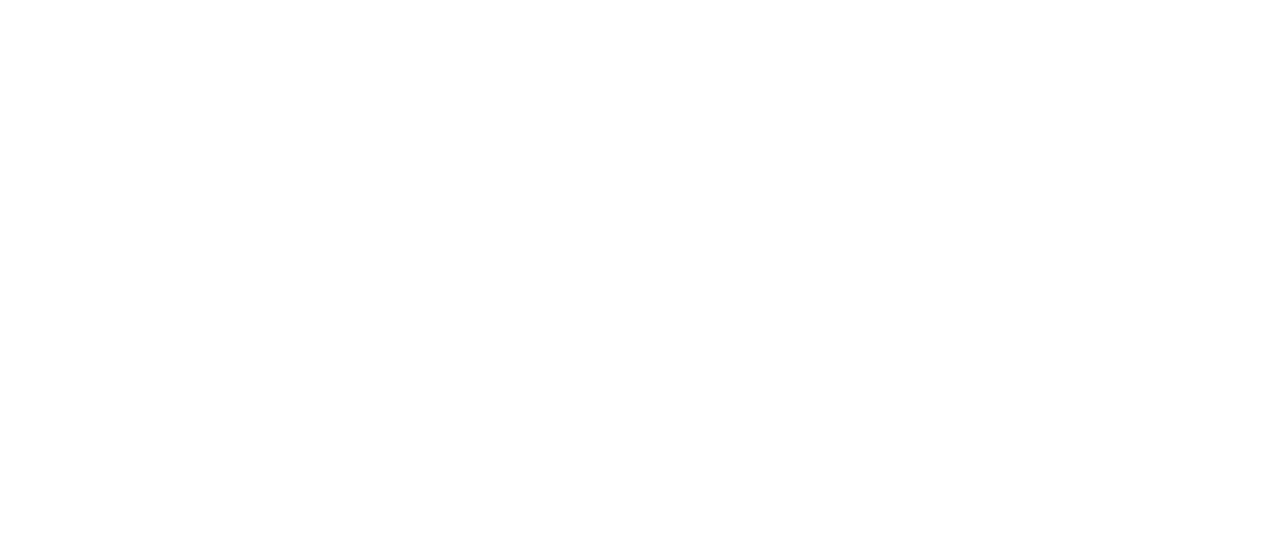
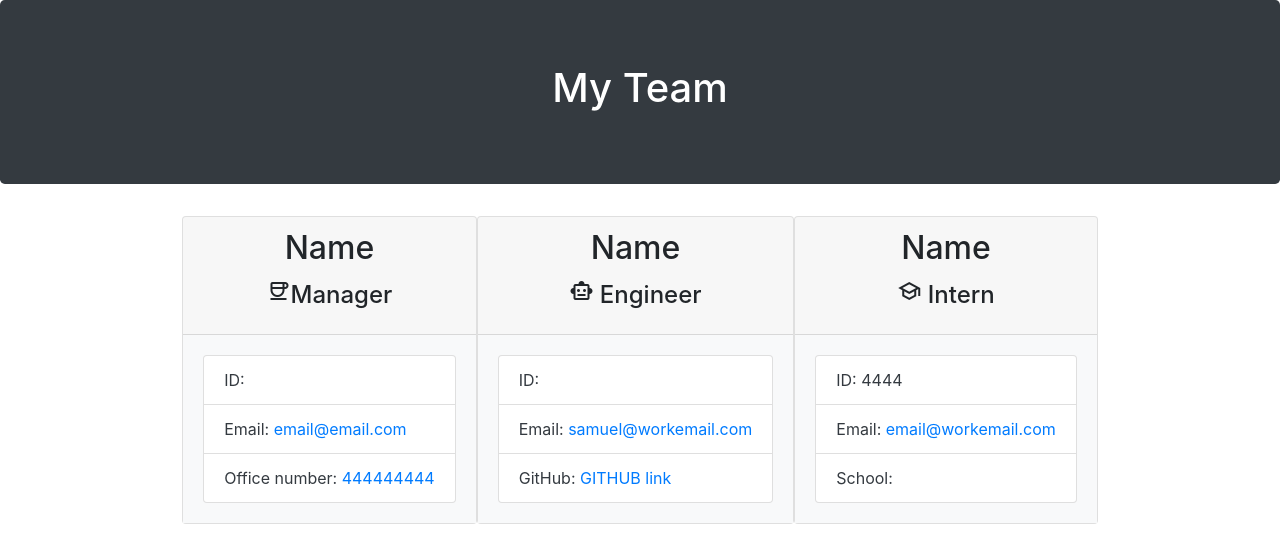
Before and after one commit to leothoma88/LeosTeamProfileGenerator, a website: page dist/index.html in a window 1280 px wide. Drawn offline with nearby package versions, Linux system fonts and the light colour scheme.

Commit message:
html coming along well

```diff
--- a/dist/index.html
+++ b/dist/index.html
@@ -5,13 +5,84 @@
     <meta http-equiv="X-UA-Compatible" content="IE=edge">
     <meta name="viewport" content="width=device-width, initial-scale=1.0">
     <link rel="stylesheet" href="https://stackpath.bootstrapcdn.com/bootstrap/4.3.1/css/bootstrap.min.css" integrity="sha384-ggOyR0iXCbMQv3Xipma34MD+dH/1fQ784/j6cY/iJTQUOhcWr7x9JvoRxT2MZw1T" crossorigin="anonymous">
+    <link rel="stylesheet" href="https://fonts.googleapis.com/css2?family=Material+Symbols+Outlined:opsz,wght,FILL,GRAD@48,400,0,0" />
+    <link rel="stylesheet" href="https://fonts.googleapis.com/css2?family=Material+Symbols+Outlined:opsz,wght,FILL,GRAD@48,400,0,0" />
+    <link rel="stylesheet" href="https://fonts.googleapis.com/css2?family=Material+Symbols+Outlined:opsz,wght,FILL,GRAD@48,400,0,0" />
+
+
     <title>My Team Profile</title>
 
 </head>
 <body>
-<!-- Need a header  -->
+    <body>
+        <!-- Need header -->
+        <header class="container-fluid">
+            <div class="row">
+                <div class="bg-dark col-12 jumbotron text-white ">
+                    <h1 class="text-center">My Team</h1>
+                </div>
+            </div>
+        </header>
 
-<!-- //Need bootstap cards -->
+        <div class="container">
+            <div class="row">
+                <div class="main-section col-12 d-flex justify-content-center">
+
+        <!-- Manager card -->
+        <div class="card employee-card manager-card">
+            <div class="card-header text-center">
+                <h2 class="card-title">Name</h2>
+                <h4 class="card-title"><span class="material-symbols-outlined">
+                    coffee
+                    </span>Manager </h4>
+            </div>
+            <div class="card-body bg-light">
+                <ul class="list-group text-dark">
+                    <li class="list-group-item">ID: </li>
+                    <li class="list-group-item">Email: <a href="">email@email.com</a></li>
+                    <li class="list-group-item">Office number: <a href="">444444444</a></li>
+                </ul>
+            </div>
+        </div>
+
+        <!-- Engineer card -->
+        <div class="card employee-card engineer-card">
+            <div class="card-header text-center">
+                <h2 class="card-title">Name</h2>
+                <h4 class="card-title"><span class="material-symbols-outlined">smart_toy
+                    </span>
+                    Engineer</h4>
+            </div>
+            <div class="card-body bg-light">
+                <ul class="list-group text-dark">
+                    <li class="list-group-item">ID:</li>
+                    <li class="list-group-item">Email: <a href="">samuel@workemail.com</a></li>
+                    <li class="list-group-item">GitHub: <a href="" target="_blank" rel="noopener noreferrer">GITHUB link</a></li>
+                </ul>
+            </div>
+        </div>
+
+        <!-- Intern card -->
+        <div class="card employee-card intern-card">
+            <div class="card-header text-center">
+                <h2 class="card-title">Name</h2>
+                <h4 class="card-title"><span class="material-symbols-outlined">
+                    school
+                    </span>
+                    Intern</h4>
+            </div>
+            <div class="card-body bg-light">
+                <ul class="list-group text-dark">
+                    <li class="list-group-item">ID: 4444</li>
+                    <li class="list-group-item">Email: <a href="">email@workemail.com</a></li>
+                    <li class="list-group-item">School:</li>
+                </ul>
+            </div>
+        </div>
+
+                </div>
+            </div>
+        </div>
 
 
 </body>
```
